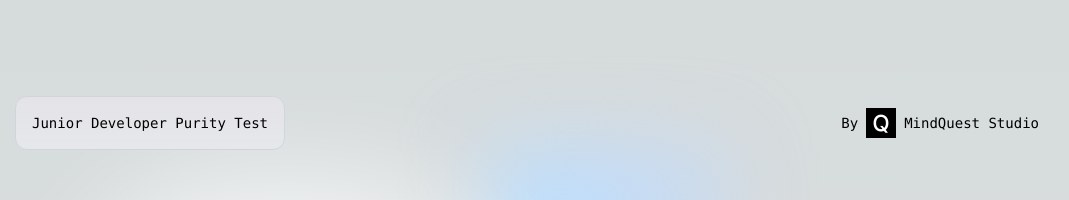
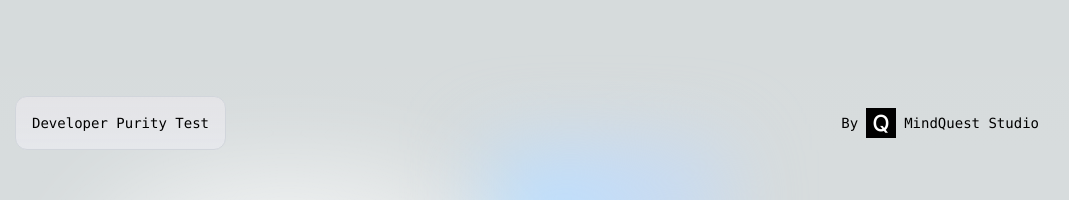
Before and after one commit to shahria7k/junior_dev_purity_test, a Next.js app: page / in a window 1280 px wide. Shown: the top 200 px of the page, without its empty margins (113-1182 px from the left). Built offline with nearby package versions, Linux system fonts and the light colour scheme.

Commit message:
minor layout adjustment-margin

```diff
--- a/app/page.tsx
+++ b/app/page.tsx
@@ -303,6 +303,7 @@ export default function Home() {
 	const [showScore, setShowScore] = useState(false);
 	const calculateScore = (e: React.FormEvent<HTMLFormElement>) => {
 		e.preventDefault();
+		console.log(e.currentTarget);
 		const form = e.currentTarget;
 		const checkboxes = form.querySelectorAll('input[type="checkbox"]:checked');
 		const score = checkboxes.length;
@@ -315,7 +316,7 @@ export default function Home() {
 			<main className="flex min-h-screen flex-col items-center justify-between p-24">
 				<div className=" z-10 w-full max-w-5xl items-center justify-between font-mono text-sm lg:flex">
 					<p className="fixed left-0 top-0 flex w-full justify-center border-b border-gray-300 bg-gradient-to-b from-zinc-200 pb-6 pt-8 backdrop-blur-2xl dark:border-neutral-800 dark:bg-zinc-800/30 dark:from-inherit lg:static lg:w-auto  lg:rounded-xl lg:border lg:bg-gray-200 lg:p-4 lg:dark:bg-zinc-800/30">
-						Junior Developer Purity Test
+						Developer Purity Test
 					</p>
 					<div className="fixed bottom-0 left-0 flex h-48 w-full items-end justify-center bg-gradient-to-t from-white via-white dark:from-black dark:via-black lg:static lg:size-auto lg:bg-none">
 						<a
@@ -342,7 +343,7 @@ export default function Home() {
 					<h1 className="text-5xl mt-40">Developer Purity Test</h1>
 				</div>
 
-				<div className="pt-10">
+				<div className="pt-10 mb-96">
 					{/* checklist form */}
 					{showScore ? (
 						<div className="flex flex-col justify-center items-center gap-y-10">
@@ -356,7 +357,7 @@ export default function Home() {
 							</h2>
 							<p className="text-sm opacity-50">Share your score with friends!</p>
 							<ShareOnSocialMedia result={score} />
-							<div className="flex gap-x-10 z-50 absolute">
+							<div className="flex gap-x-10 z-50 ">
 								<button
 									onClick={() => setShowScore(false)}
 									className="px-8 py-4 dark:text-white dark:border-white border rounded-lg backdrop:blur-xl drop-shadow-2xl  bg-black text-white"
@@ -431,13 +432,13 @@ export default function Home() {
 												<span>{item}</span>
 											</label>
 									  ))}
+								<button
+									type="submit"
+									className="px-8 py-4 dark:text-white dark:border-white bg-black text-white border rounded-lg backdrop:blur-xl drop-shadow-2xl "
+								>
+									Calculate Score
+								</button>
 							</form>
-							<button
-								type="submit"
-								className="px-8 py-4 dark:text-white dark:border-white bg-black text-white border rounded-lg backdrop:blur-xl drop-shadow-2xl "
-							>
-								Calculate Score
-							</button>
 						</div>
 					)}
 				</div>
```
